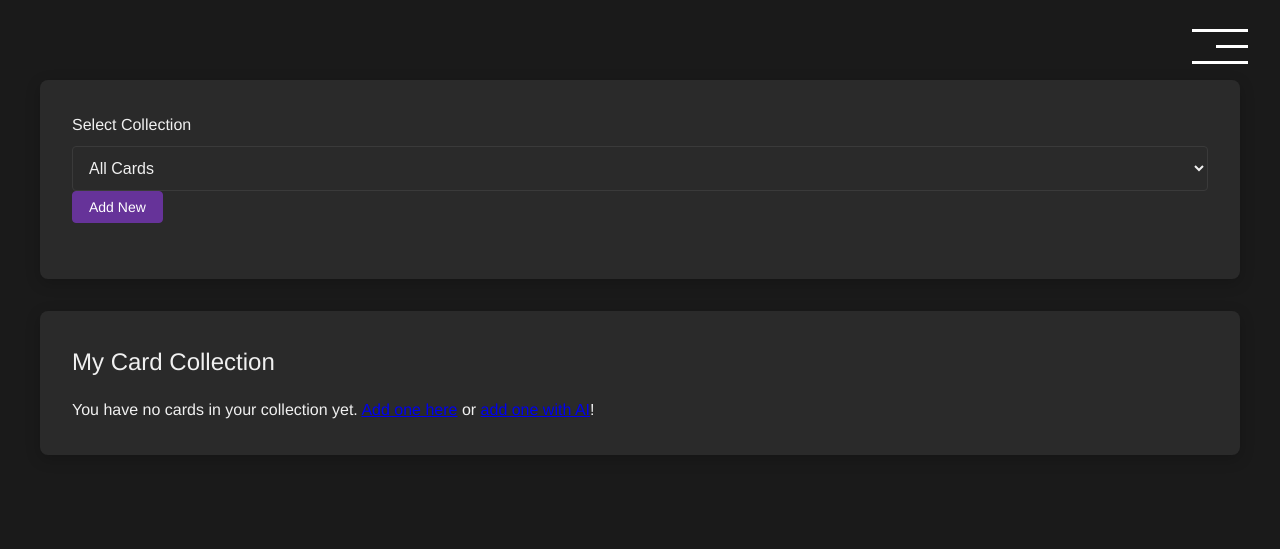
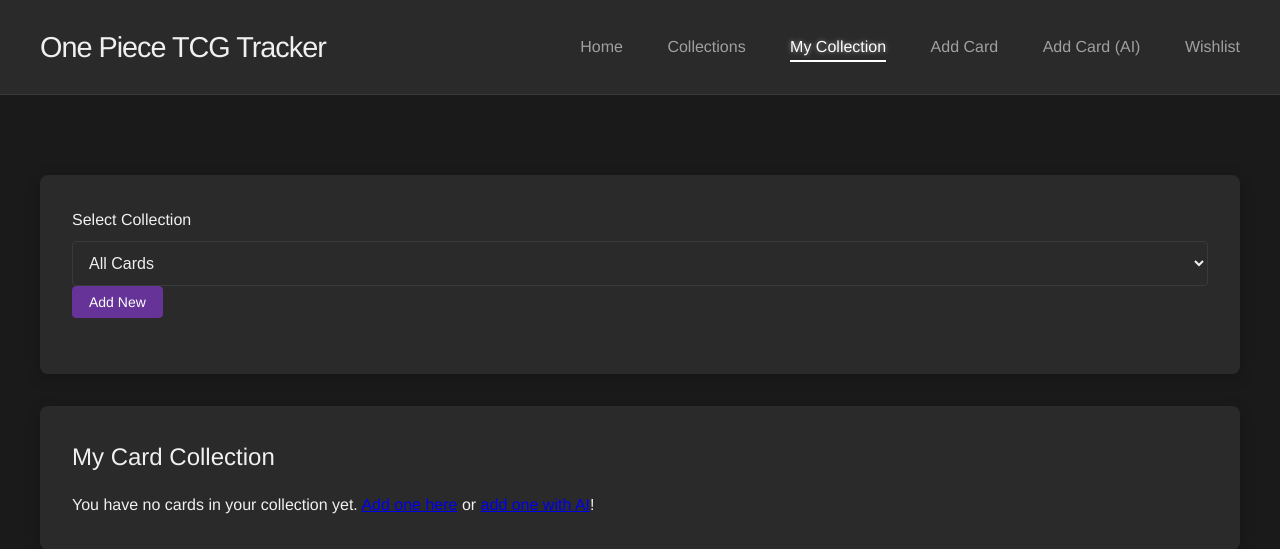
Before and after one commit to andrewyaputra234/OPTCG-expense-tracker, a Flask app: page /collection in a window 1280 px wide. Shown: the top 549 px of the page. Run offline with Flask 3, Linux system fonts and the light colour scheme.

Commit message:
navbar changes

```diff
--- a/app.py
+++ b/app.py
@@ -249,7 +249,8 @@ def create_app(test_config=None):
 
         collections = Collection.query.order_by(Collection.name).all()
         today_date = date.today().isoformat()
-        return render_template('add_card.html', today_date=today_date, collections=collections)
+        selected_collection_id = request.args.get('collection_id')
+        return render_template('add_card.html', today_date=today_date, collections=collections, selected_collection_id=selected_collection_id)
     # --- END OF MODIFIED `add_card` ROUTE ---
 
     # --- MODIFIED `add_card_with_ai` ROUTE TO HANDLE MULTIPLE FILES ---
@@ -360,7 +361,8 @@ def create_app(test_config=None):
                 return redirect(url_for('add_card_with_ai'))
 
         collections = Collection.query.order_by(Collection.name).all()
-        return render_template('add_card_with_ai.html', collections=collections)
+        selected_collection_id = request.args.get('collection_id')
+        return render_template('add_card_with_ai.html', collections=collections, selected_collection_id=selected_collection_id)
     # --- END OF MODIFIED `add_card_with_ai` ROUTE ---
 
     @app.route('/edit_card/<int:card_id>', methods=['GET', 'POST'])
--- a/static/css/nav_style.css
+++ /dev/null
@@ -1,128 +0,0 @@
-/*
-    New Navigation Menu Styling (Faster Animation)
-*/
-
-/* OVERLAY */
-.overlay {
-    z-index: 1050;
-    position: fixed;
-    top: 0;
-    left: 0;
-    width: 100%;
-    height: 100vh;
-    background-color: rgba(0, 0, 0, 0.7);
-}
-
-/* Reduced transition time for a faster slide */
-.overlay-slide-right {
-    transition: all 0.2s ease-in-out; /* Changed from 0.4s */
-    transform: translateX(0);
-}
-
-/* Reduced transition time for a faster slide */
-.overlay-slide-left {
-    transition: all 0.5s ease-in-out; /* Changed from 0.8s */
-    transform: translateX(-100%);
-}
-
-/* NAV MENU ITEMS */
-nav ul {
-    height: 100vh;
-    height: 100svh;
-    list-style: none;
-    display: flex;
-    flex-direction: column;
-    justify-content: center;
-    align-items: center;
-}
-
-nav ul li {
-    height: 20%;
-    display: flex;
-    align-items: center;
-    justify-content: center;
-    width: 100%;
-}
-
-nav li:nth-of-type(1) { background-color: #626059; }
-nav li:nth-of-type(2) { background-color: #9d5543; }
-nav li:nth-of-type(3) { background-color: #3d405b; }
-nav li:nth-of-type(4) { background-color: #5a7d6c; }
-nav li:nth-of-type(5) { background-color: #917a56; }
-
-nav li a {
-    letter-spacing: 0.4rem;
-    font-size: 2rem;
-    color: #fff;
-    text-decoration: none;
-    text-transform: uppercase;
-    transition: all 0.3s;
-}
-
-nav li a:hover,
-nav li a:active {
-    transform: scale(1.2);
-}
-
-/* NAV SLIDE IN ANIMATION (Reduced animation time and delays) */
-.slide-in-1 { animation: slide-in 0.2s linear 0.1s both; } /* Changed from 0.4s and 0.2s */
-.slide-in-2 { animation: slide-in 0.2s linear 0.2s both; } /* Changed from 0.4s and 0.4s */
-.slide-in-3 { animation: slide-in 0.2s linear 0.3s both; } /* Changed from 0.4s and 0.6s */
-.slide-in-4 { animation: slide-in 0.2s linear 0.4s both; } /* Changed from 0.4s and 0.8s */
-.slide-in-5 { animation: slide-in 0.2s linear 0.5s both; } /* Changed from 0.4s and 1s */
-
-@keyframes slide-in {
-    from { transform: translateX(-100%); }
-    to { transform: translateX(0); }
-}
-
-/* NAV SLIDE OUT ANIMATION (Reduced animation time and delays) */
-.slide-out-1 { animation: slide-out 0.2s linear 0.25s both; } /* Changed from 0.3s and 0.5s */
-.slide-out-2 { animation: slide-out 0.2s linear 0.2s both; }  /* Changed from 0.3s and 0.4s */
-.slide-out-3 { animation: slide-out 0.2s linear 0.15s both; } /* Changed from 0.3s and 0.3s */
-.slide-out-4 { animation: slide-out 0.2s linear 0.1s both; }  /* Changed from 0.3s and 0.2s */
-.slide-out-5 { animation: slide-out 0.2s linear 0.05s both; } /* Changed from 0.3s and 0.1s */
-
-@keyframes slide-out {
-    from { transform: translateX(0); }
-    to { transform: translateX(-100%); }
-}
-
-/* HAMBURGER MENU ANIMATION */
-.hamburger-menu {
-    position: fixed;
-    top: 1rem;
-    right: 2rem;
-    z-index: 1051;
-    cursor: pointer;
-}
-
-.menu-bar1, .menu-bar2, .menu-bar3 {
-    width: 3.5rem;
-    height: 0.2rem;
-    background-color: #fff;
-    margin: 0.8rem 0;
-    transition: 0.4s;
-}
-
-.menu-bar2 {
-    width: 2rem;
-    margin-left: auto;
-}
-
-/* ROTATE FIRST BAR */
-.active .menu-bar1 { transform: rotate(-45deg) translate(-0.7rem, 0.8rem); }
-
-/* FADE OUT SECOND BAR */
-.active .menu-bar2 { opacity: 0; }
-
-/* ROTATE LAST BAR */
-.active .menu-bar3 { transform: rotate(45deg) translate(-0.6rem, -0.8rem); }
-
-/* MEDIA QUERY */
-@media (max-width: 768px) {
-    .hamburger-menu {
-        top: 0.5rem;
-        right: 1rem;
-    }
-}
--- a/static/js/nav_script.js
+++ /dev/null
@@ -1,40 +0,0 @@
-// nav_script.js
-
-const hamburgerMenu = document.querySelector("#hamburger-menu");
-const overlay = document.querySelector("#overlay");
-const navItems = document.querySelectorAll("nav ul li");
-
-// Control Navigation Animation
-function navAnimation(val1, val2) {
-    navItems.forEach((nav, i) => {
-        nav.classList.replace(`slide-${val1}-${i + 1}`, `slide-${val2}-${i + 1}`);
-    });
-}
-
-function toggleNav() {
-    // Toggle: Hamburger Open/Close
-    hamburgerMenu.classList.toggle("active");
-
-    // Toggle: Menu Active
-    overlay.classList.toggle("overlay-active");
-
-    if (overlay.classList.contains("overlay-active")) {
-        // Animate In - Overlay
-        overlay.classList.replace("overlay-slide-left", "overlay-slide-right");
-
-        // Animate In - Nav Items
-        navAnimation("out", "in");
-    } else {
-        // Animate Out - Overlay
-        overlay.classList.replace("overlay-slide-right", "overlay-slide-left");
-
-        // Animate Out - Nav Items
-        navAnimation("in", "out");
-    }
-}
-
-// Events Listeners
-hamburgerMenu.addEventListener("click", toggleNav);
-navItems.forEach((nav) => {
-    nav.addEventListener("click", toggleNav);
-});
--- a/templates/add_card.html
+++ b/templates/add_card.html
@@ -47,7 +47,7 @@
                 <select class="form-select" id="collection_id" name="collection_id">
                     <option value="">(None)</option>
                     {% for collection in collections %}
-                        <option value="{{ collection.id }}">{{ collection.name }}</option>
+                        <option value="{{ collection.id }}" {% if selected_collection_id and selected_collection_id|int == collection.id %}selected{% endif %}>{{ collection.name }}</option>
                     {% endfor %}
                 </select>
             </div>
--- a/templates/add_card_with_ai.html
+++ b/templates/add_card_with_ai.html
@@ -38,7 +38,7 @@
                     <select class="form-select" id="collection_id" name="collection_id">
                         <option value="">(None)</option>
                         {% for collection in collections %}
-                            <option value="{{ collection.id }}">{{ collection.name }}</option>
+                            <option value="{{ collection.id }}" {% if selected_collection_id and selected_collection_id|int == collection.id %}selected{% endif %}>{{ collection.name }}</option>
                         {% endfor %}
                     </select>
                 </div>
--- a/templates/base.html
+++ b/templates/base.html
@@ -10,35 +10,26 @@
 
     <link rel="stylesheet" href="{{ url_for('static', filename='css/style.css') }}">
 
-    <link rel="stylesheet" href="{{ url_for('static', filename='css/nav_style.css') }}">
+
 
     <script src="https://cdn.jsdelivr.net/npm/chart.js"></script>
     <script src="{{ url_for('static', filename='js/charts.js') }}" defer></script>
 </head>
 <body>
-    <div class="overlay overlay-slide-left" id="overlay">
-        <nav>
-            <ul>
-                <li id="nav-1" class="slide-out-1">
-                    <a href="{{ url_for('collections_list') }}">Collections</a>
-                </li>
-                <li id="nav-2" class="slide-out-2">
-                    <a href="{{ url_for('collection') }}">My Collection</a>
-                </li>
-                <li id="nav-3" class="slide-out-3">
-                    <a href="{{ url_for('add_card') }}">Add Card</a>
-                </li>
-                <li id="nav-4" class="slide-out-4">
-                    <a href="{{ url_for('add_card_with_ai') }}">Add Card (AI)</a>
-                </li>
-            </ul>
-        </nav>
-    </div>
-    <div class="hamburger-menu" id="hamburger-menu">
-        <div class="menu-bar1"></div>
-        <div class="menu-bar2"></div>
-        <div class="menu-bar3"></div>
-    </div>
+    <header class="site-header">
+        <div class="header-container">
+            <h1 class="site-title"><a href="{{ url_for('index') }}">One Piece TCG Tracker</a></h1>
+            <nav class="site-nav">
+                <a href="{{ url_for('index') }}" class="{% if request.endpoint == 'index' %}active{% endif %}">Home</a>
+                <a href="{{ url_for('collections_list') }}" class="{% if request.endpoint in ['collections_list'] %}active{% endif %}">Collections</a>
+                <a href="{{ url_for('collection') }}" class="{% if request.endpoint in ['collection'] %}active{% endif %}">My Collection</a>
+                <a href="{{ url_for('add_card') }}" class="{% if request.endpoint == 'add_card' %}active{% endif %}">Add Card</a>
+                <a href="{{ url_for('add_card_with_ai') }}" class="{% if request.endpoint == 'add_card_with_ai' %}active{% endif %}">Add Card (AI)</a>
+                <a href="{{ url_for('wishlist') }}" class="{% if request.endpoint in ['wishlist','add_wishlist_item','edit_wishlist_item'] %}active{% endif %}">Wishlist</a>
+            </nav>
+        </div>
+    </header>
+
     <main class="site-main">
         <div class="container">
             {% block content %}{% endblock %}
@@ -51,7 +42,7 @@
         </div>
     </footer>
 
-    <script src="{{ url_for('static', filename='js/nav_script.js') }}" defer></script>
+
 
 </body>
 </html>
--- a/templates/collection.html
+++ b/templates/collection.html
@@ -44,6 +44,12 @@
                         My Card Collection
                     {% endif %}
                 </h2>
+                {% if collection %}
+                <div class="d-flex justify-content-end mb-3" style="gap: 10px;">
+                    <a class="btn btn-primary btn-sm" href="{{ url_for('add_card', collection_id=collection.id) }}">Add Card</a>
+                    <a class="btn btn-primary btn-sm" href="{{ url_for('add_card_with_ai', collection_id=collection.id) }}">Add with AI</a>
+                </div>
+                {% endif %}
 
                 {% if cards %}
                 <table class="collection-table" id="cardTable">
```
